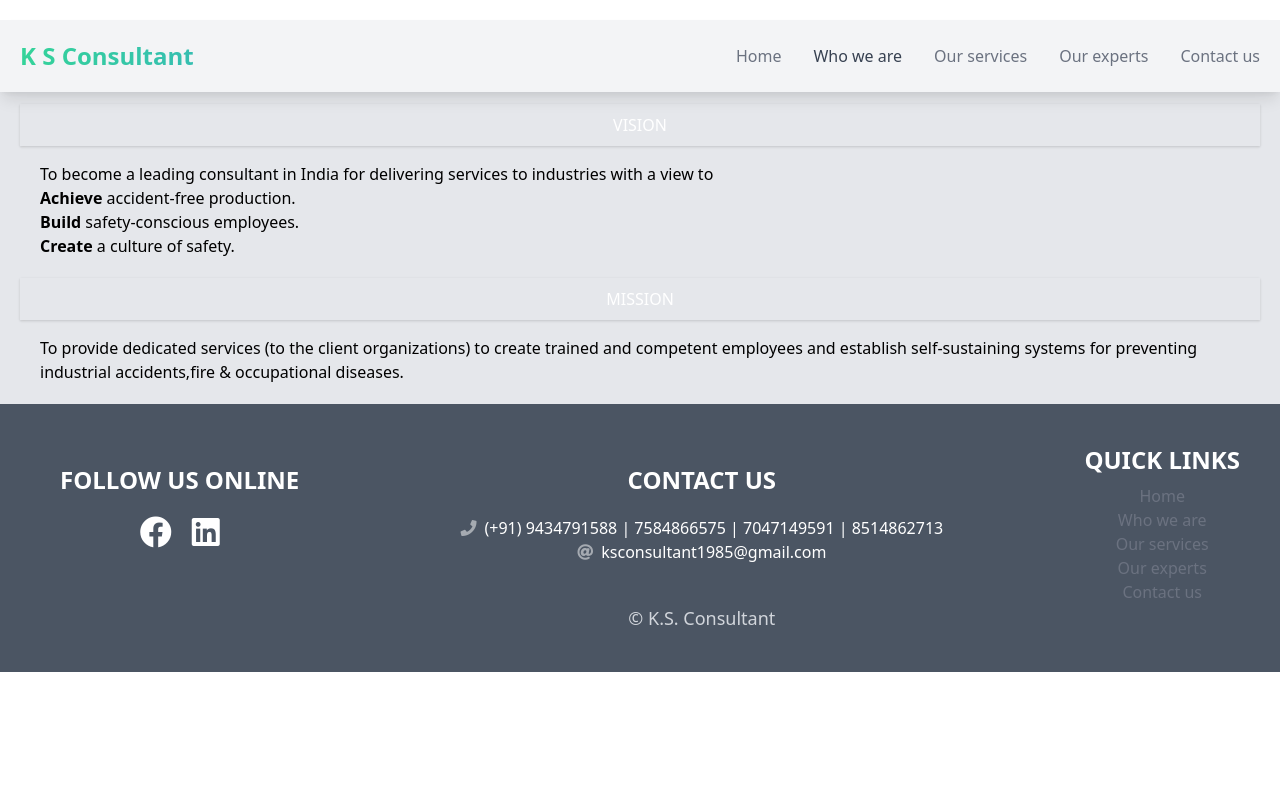
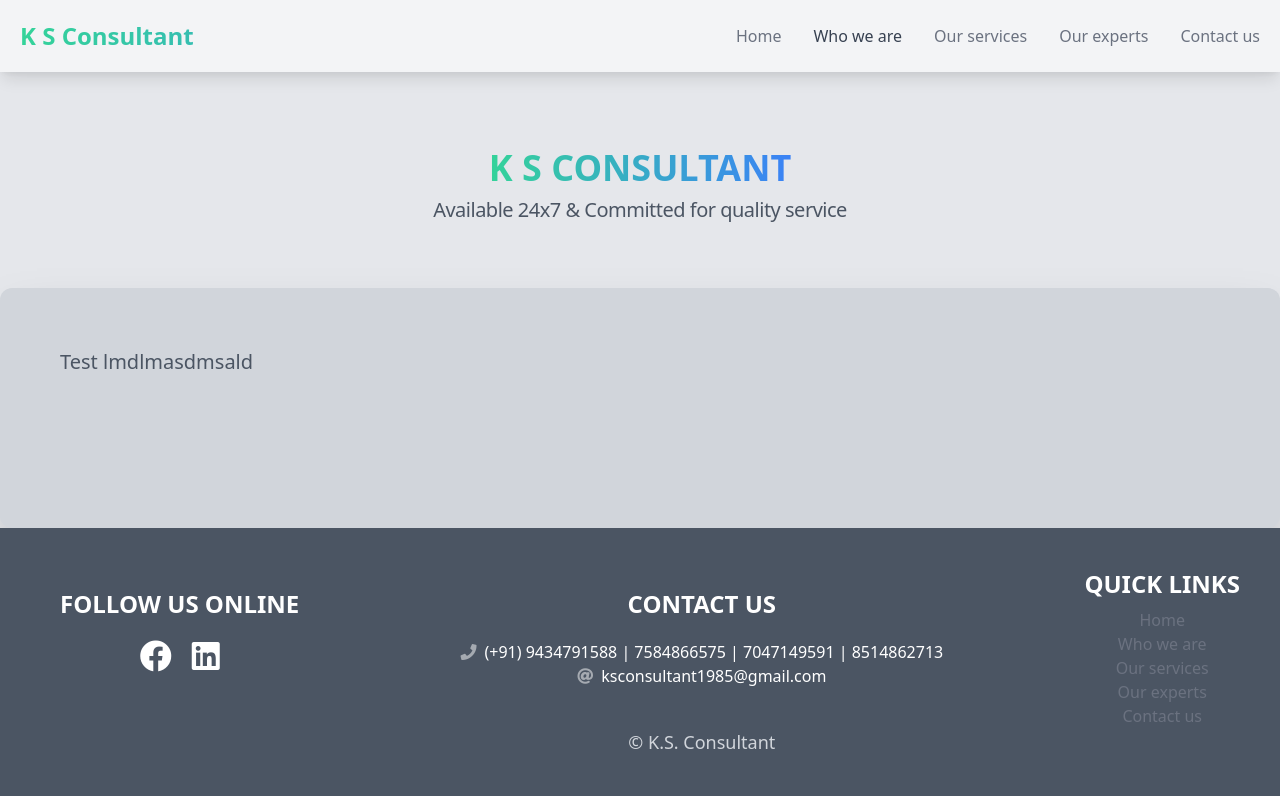
Before and after one commit to Damercy/ksconsultants, a React (Create React App) app: page /about in a window 1280 px wide. Built offline with nearby package versions, Linux system fonts and the light colour scheme.

Commit message:
Added header component

```diff
--- a/src/App.js
+++ b/src/App.js
@@ -1,7 +1,7 @@
 import React from "react";
 
 import { BrowserRouter as Router, Switch, Route } from "react-router-dom";
-import Body from "./routes/Body";
+import Home from "./routes/Home";
 import Header from "./Components/NavBar";
 import Footer from "./Components/Footer";
 import Profile from "./routes/Profiles";
@@ -19,7 +19,7 @@ function App() {
           <Route path="/profile" component={Profile} />
           <Route path="/contact" component={Contact} />
           <Route path="/services" component={Services} />
-          <Route path="/" exact component={Body} />
+          <Route path="/" exact component={Home} />
         </Switch>
         <Footer />
       </Router>
--- /dev/null
+++ b/src/Components/Header/Header.js
@@ -0,0 +1,16 @@
+import React from "react";
+
+export default function Header({ headerText, subHeaderText, gradient }) {
+  console.log(headerText);
+  if (gradient)
+    return (
+      <div className="flex flex-col h-72 items-center justify-end">
+        <h1 className="font-semibold text-4xl bg-clip-text text-transparent bg-gradient-to-r from-green-400 to-blue-500">
+          {headerText}
+        </h1>
+        <h6 className="text-xl p-2 text-gray-600 tracking-tight font-light pb-16">{subHeaderText}</h6>
+      </div>
+    );
+  else
+    return <h1 className="p-5 text-dark pt-64 font-semibold ">{headerText}</h1>;
+}
--- a/src/Components/Intro.js
+++ b/src/Components/Home/Intro.js
@@ -2,7 +2,7 @@ import React from "react";
 
 export default function Intro() {
   return (
-    <section className="pb-24 mt-24 sm:my-0 sm:p-32 bg-green-500 transform -skew-y-6 ">
+    <section id="about" className="pb-24 mt-24 sm:my-0 sm:p-32 bg-green-500 transform -skew-y-6 ">
       <div className="pt-96 sm:py-0">
         <h3
           className="sm:mt-0 mt-32 text-center
--- a/src/routes/About.js
+++ b/src/routes/About.js
@@ -1,8 +1,22 @@
-import React from 'react'
+import React from "react";
+import Card from "../Components/Card/Card";
+import Header from "../Components/Header/Header";
 
 export default function About() {
-    return (
-        <div className="mt-5 text-center p-5 back">
+  return (
+    <>
+      <Header
+        headerText="K S CONSULTANT"
+        subHeaderText="Available 24x7 &  Committed for quality service"
+        gradient={true}
+      />
+      <Card text={"Test lmdlmasdmsald"} />
+    </>
+  );
+}
+
+/*
+<div className="text-center pt-32 p-5 back">
             <h1 className="text-success font-weight-bold">K S CONSULTANT</h1>
             <h5 className="text-muted">Available 24x7 &  Committed for quality service </h5>
             <div className="border-left border-right border-bottom mt-4">
@@ -19,5 +33,5 @@ export default function About() {
                 <p className="text-left ml-5 lead">To  provide dedicated services (to the client organizations) to create trained and competent employees and establish self-sustaining systems for preventing industrial accidents,fire & occupational diseases.</p>
             </div>
         </div>
-    )
-}
+
+*/
--- a/src/routes/Contact.js
+++ b/src/routes/Contact.js
@@ -2,7 +2,7 @@ import React from 'react'
 
 export default function Contact() {
     return (
-        <div className="container-fluid text-center mt-5 p-5 back">
+        <div className="container-fluid text-center pt-32 p-5 back">
             <h1 className="text-success font-weight-bold">K S CONSULTANT</h1>
             <div>
                 <h5 className="text-muted">Available 24x7 &  Committed for quality service </h5>
--- a/src/routes/Body.js
+++ b/src/routes/Home.js
@@ -1,7 +1,7 @@
 import React from "react";
-import Hero from "../Components/Hero";
+import Hero from "../Components/Home/Hero";
 import Cards from "../Components/Card/Cards";
-import Intro from "../Components/Intro";
+import Intro from "../Components/Home/Intro";
 import ServicesIntro from "../Components/Services/ServicesIntro"
 import ExpertsIntro from "../Components/Experts/ExpertsIntro"
 
--- a/src/routes/Profiles.js
+++ b/src/routes/Profiles.js
@@ -3,7 +3,7 @@ import React from 'react';
 export default function Profiles() {
     return (
         <div className="container-fluid bg-light back">
-            <div className="p-5 mt-5">
+            <div className="p-5 pt-32">
                 <h1 className="text-success text-center font-weight-bold">EXPERTS</h1>
                 <p className="lead text-justify mt-4    " style={{ fontSize: '1.1rem' }}> We boast a team of highly experienced and qualified professionals. Some  eminent personalities in the field of Safety & Occupational health are also actively associated with our organization. Rest assured, you are in safe hands.</p>
             </div>
--- a/src/routes/ServicesOffered.js
+++ b/src/routes/ServicesOffered.js
@@ -3,9 +3,9 @@ import { ListGroup, ListGroupItem, UncontrolledCollapse} from 'reactstrap';
 
 export default function ServicesOffered() {
     return (
-        <div className="container-fluid mt-5 p-5 back">
+        <div className="container-fluid pt-32 p-5 back">
             <div className="text-center">
-                <h1 className="text-success pb-3 font-weight-bold">SERVICES</h1>
+                <h1 className="font-semibold bg-clip-text  text-4xl text-transparent bg-gradient-to-r from-green-400 to-blue-500">SERVICES</h1>
                 <blockquote className="text-muted" style={{fontSize:'1.5rem'}}>"People say that accidents are due to human error, which is like saying falls are due to gravity."</blockquote>
                 <article className="text-justify" ><p className="lead" style={{ fontSize: '1.1rem' }}>An incident is just the tip of the iceberg, a sign of a much larger problem below the surface. Your employees learn by examples.
                 If they don’t see you practising  good safety habits, they won’t think safety is important.
```
Also changed, not shown: src/Components/Card/Card.js (indentation only), src/Components/Home/Hero.js (renamed from src/Components/Hero.js).
